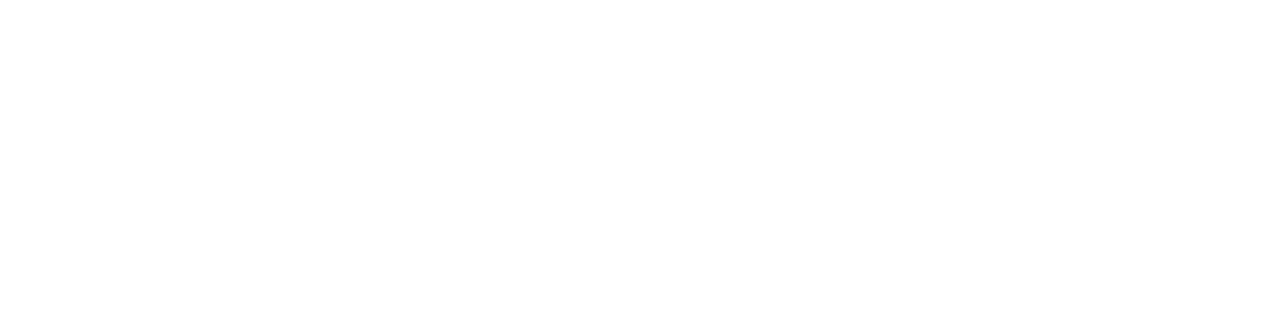
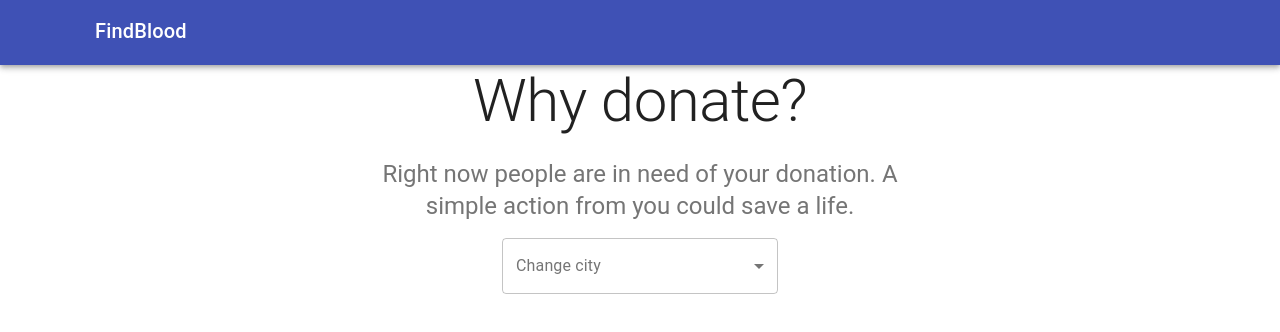
Before and after one commit to MehdyKarmouche/findBlood, a React (Create React App) app in the folder client/: page /donor in a window 1280 px wide. Shown: the top 332 px of the page. Built offline with nearby package versions, Linux system fonts and the light colour scheme.

Commit message:
Donor: Call for action

```diff
--- a/client/src/App.js
+++ b/client/src/App.js
@@ -5,7 +5,8 @@
 import CenterSignin from './components/center/pages/Signin';
 import DonorSignin from './components/donor/pages/Signin';
 import CenterSignup from './components/center/pages/Signup';
-import dashboard from './components/center/pages/Dashboard';
+import Dashboard from './components/center/pages/Dashboard';
+import Donor from './components/donor/pages/Donor';
 import DonorSignup from './components/donor/pages/Signup';
 import NumberOfDonation from './components/center/NumberOfDonations';
 import {BrowserRouter as Router, Route} from  'react-router-dom'
@@ -19,7 +20,8 @@
         <Route exact path="/donor/signin" component={DonorSignin} />
         <Route exact path="/center/signup" component={CenterSignup} />
         <Route exact path="/donor/signup" component={DonorSignup} />
-        <Route exact path="/center/dashboard" component={dashboard} />
+        <Route exact path="/center/dashboard" component={Dashboard} />
+        <Route exact path="/donor" component={Donor} />
         <Route exact path="/" component={Home} />
       </div>
     </Router>
--- a/client/src/components/center/pages/Dashboard.js
+++ b/client/src/components/center/pages/Dashboard.js
@@ -4,7 +4,7 @@
 import NumDonations from './NumDonations';
 import Navbar from '../../Navbar';
 import {BrowserRouter as Router, Route} from  'react-router-dom'
-import { makeStyles } from '@material-ui/core';
+
 
 
 function Home() {
--- /dev/null
+++ b/client/src/components/donor/pages/CallForAction.js
@@ -0,0 +1,100 @@
+import React from 'react';
+import { makeStyles } from '@material-ui/core';
+import Grid from '@material-ui/core/Grid';
+import Typography from '@material-ui/core/Typography';
+import Button from '@material-ui/core/Button';
+import Container from '@material-ui/core/Container';
+import MenuItem from '@material-ui/core/MenuItem';
+import TextField from '@material-ui/core/TextField';
+
+const cities = [
+    {
+        id:1,
+        city: "Casablanca"
+    },
+    {
+        id:2,
+        city: "Rabat"
+    },
+    {
+        id:3,
+        city: "Tanger"
+    },
+    {
+        id:4,
+        city: "Meknes"
+    },
+    {
+        id:5,
+        city: "Fes"
+    },
+    {
+        id:6,
+        city: "Marrakech"
+    },
+    {
+        id:7,
+        city: "Agadir"
+    },
+]
+const useStyles = makeStyles({
+    heroContent: {
+
+    },
+    heroSelect: {
+        alignItems:"center"
+      },
+      form: {
+
+
+    },
+    textfield: {
+        align:"center",
+        width:"50%",
+        left:"25%"
+      }
+  });
+
+function CallForAction() {
+    const classes = useStyles();
+    const [city,setCity] = React.useState();
+
+    const handleChange = (event) =>{
+        setCity(event.target.value)
+    }
+
+    return (
+        <div>
+            <div className={classes.heroContent}>
+          <Container maxWidth="sm">
+            <Typography component="h1" variant="h2" align="center" color="textPrimary" gutterBottom>
+              Why donate?
+            </Typography>
+            <Typography variant="h5" align="center" color="textSecondary" paragraph>
+              Right now people are in need of your donation. A simple action from you could save a life.
+            </Typography>
+            <div className={classes.heroSelect}>
+             <form className={classes.form} >
+                <TextField
+                    className={classes.textfield}
+                    select
+                    label="Change city"
+                    value={city}
+                    onChange={handleChange}
+                    variant="outlined"
+                >
+                    {cities.map((option) => (
+                        <MenuItem key={option.id} value={option.id}>
+                        {option.city}
+                        </MenuItem>
+                    ))}
+                </TextField>
+              </form>
+            </div>
+          </Container>
+        </div>
+        </div>
+    );
+  }
+
+  export default CallForAction;
--- /dev/null
+++ b/client/src/components/donor/pages/Donor.js
@@ -0,0 +1,19 @@
+import React from 'react';
+import Navbar from '../../Navbar';
+import CallForAction from './CallForAction';
+
+
+function Donor() {
+
+    return (
+      <div className="root">
+          <Navbar />
+          <div >
+            <CallForAction/>
+
+          </div>
+      </div>
+    );
+  }
+
+  export default Donor;
```
